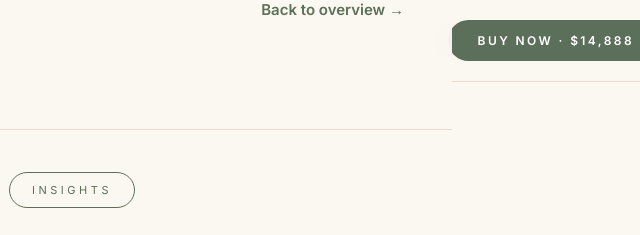
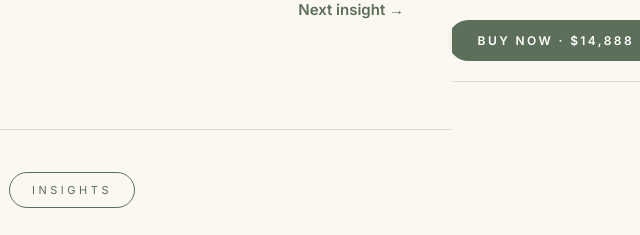
Before and after one commit to primedomaincapital/seniorcarepricing, a plain HTML site: page insights/article7.html in a window 1280 px wide. Shown: the top 235 px of the page, 568-1208 px from the left. Drawn offline with Linux system fonts and the light colour scheme.

Commit message:
Update article7 nav: Next points to article8

```diff
--- a/insights/article7.html
+++ b/insights/article7.html
@@ -168,7 +168,7 @@ footer a{color:var(--clay);text-decoration:none}
 <a class="ins-card" href="article1.html"><span class="n">Insight 01</span><h3>Assisted Living Costs 2026: State-by-State Breakdown</h3><p>Assisted living costs range from $3,500 to $9,000+ per month depending on where you live. The 2026 state-by-state breakdown families need.</p><span class="rl">Read →</span></a>
 </div>
 </div></section>
-<nav class="art-prevnext"><a href="article6.html">← Previous insight</a><a href="../index.html">Back to overview →</a></nav>
+<nav class="art-prevnext"><a href="article6.html">← Previous insight</a><a href="article8.html">Next insight →</a></nav>
 <footer><p>Offered by <strong>Prime Domain Capital</strong> · Private holder of category-defining .com domains</p><p style="margin-top:10px"><a href="mailto:info@primedomaincapital.com">info@primedomaincapital.com</a></p></footer>
 <script>
 const io=new IntersectionObserver(es=>es.forEach(e=>{if(e.isIntersecting){e.target.classList.add('in');io.unobserve(e.target)}}),{threshold:.1});
```
